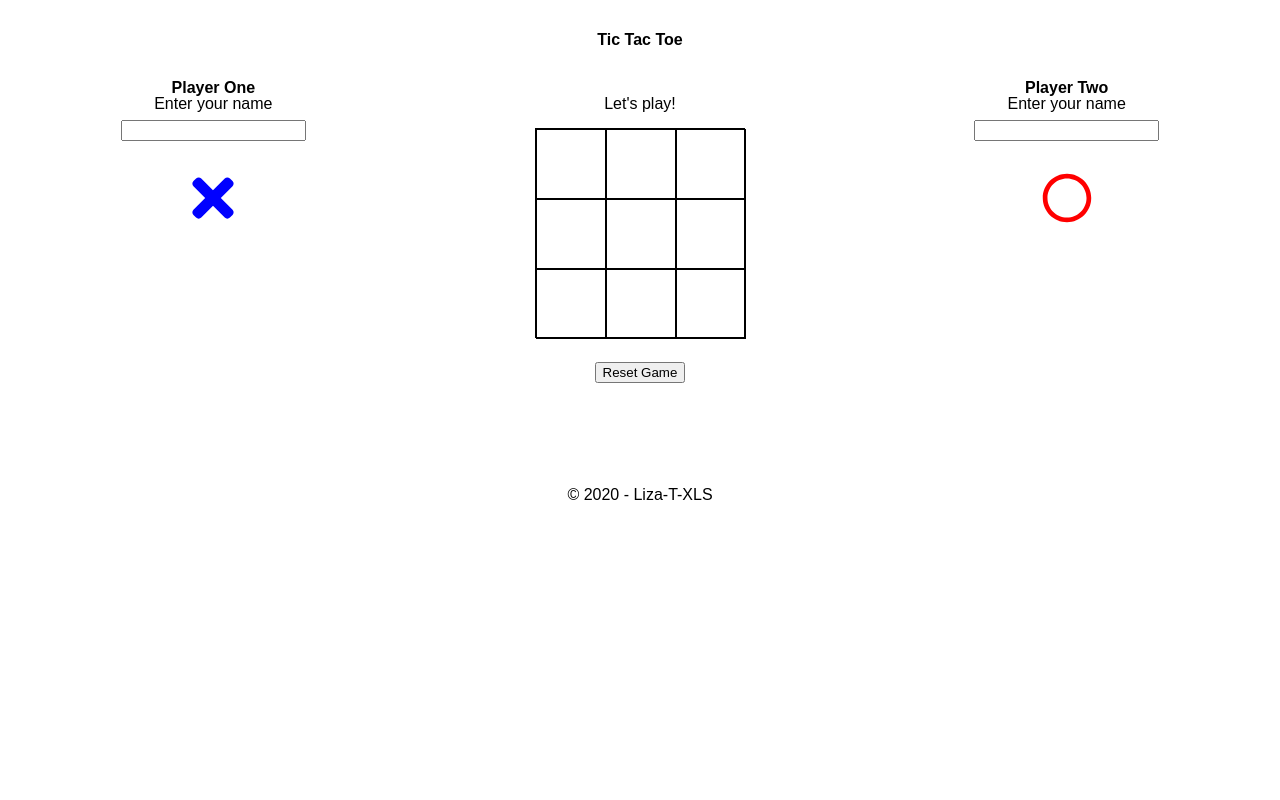
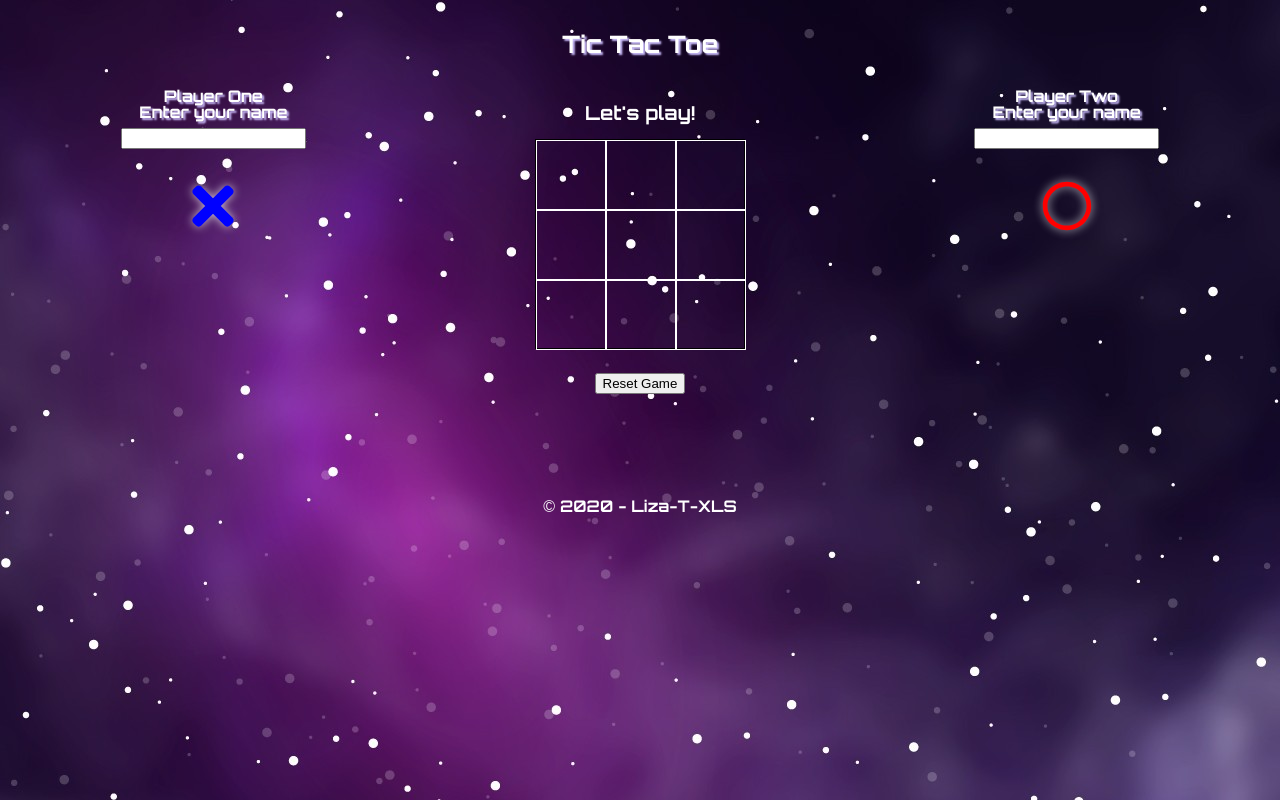
Before and after one commit to Liza-T-XLS/TicTacToe, a React app: page / in a window 1280 px wide. Built offline with nearby package versions, Linux system fonts and the light colour scheme.

Commit message:
CSS: background, Orbitron Google font, glow effect through filter and drop-shadow, text-shadow on titles

```diff
--- a/src/assets/index.html
+++ b/src/assets/index.html
@@ -3,7 +3,9 @@
     <head>
         <meta charset="utf-8" />
         <meta name="viewport" content="width=device-width, initial-scale=1.0" />
-        <meta http-equiv="x-ua-compatible" content="ie=edge" />
+		<meta http-equiv="x-ua-compatible" content="ie=edge" />
+		<link rel="preconnect" href="https://fonts.gstatic.com">
+		<link href="https://fonts.googleapis.com/css2?family=Orbitron:wght@700&display=swap" rel="stylesheet">
         <title>Tic Tac Toe</title>
     </head>
     <body>
--- a/src/components/App/app.scss
+++ b/src/components/App/app.scss
@@ -1,3 +1,6 @@
+.app {
+  background-image: url(/src/assets/galaxy-bg.jpg);
+  height: 100vh;
     main {
     display: flex;
     justify-content: space-around;
@@ -14,3 +17,4 @@ main {
       width: calc(100% / 3);
     }
   }
+}
--- a/src/components/Footer/footer.scss
+++ b/src/components/Footer/footer.scss
@@ -2,4 +2,5 @@
   text-align: center;
   padding: 2rem;
   margin-top: 3rem;
+  color: white;
 }
--- a/src/components/Grid/grid.scss
+++ b/src/components/Grid/grid.scss
@@ -8,14 +8,15 @@
     // column-gap: 5px;
     // row-gap: 5px;
     .item {
-      border: 1px solid black;
+      border: 1px solid white;
       display: flex;
       justify-content: center;
       align-items: center;
+      // background-color: rgba(255,255,255, 0.5);
       .cross {
         height: 60px;
         width: 60px;
-        filter: invert(12%) sepia(83%) saturate(5841%) hue-rotate(244deg) brightness(87%) contrast(153%);
+        filter: invert(12%) sepia(83%) saturate(5841%) hue-rotate(244deg) brightness(87%) contrast(153%) drop-shadow( 0px 0px 5px rgba(255, 255, 255, .7));
         &.winning {
           scale: 1.3;
           transition: scale 2s;
@@ -24,9 +25,9 @@
       .circle {
         height: 50px;
         width: 50px;
-        filter: invert(37%) sepia(93%) saturate(7471%) hue-rotate(356deg) brightness(91%) contrast(135%);
+        filter: invert(37%) sepia(93%) saturate(7471%) hue-rotate(356deg) brightness(91%) contrast(135%) drop-shadow( 0px 0px 5px rgba(255, 255, 255, .7));
         &.winning {
-          scale: 1.3;
+          scale: 1.2;
           transition: scale 2s;
         }
       }
--- a/src/components/Header/header.scss
+++ b/src/components/Header/header.scss
@@ -1,5 +1,8 @@
 .header {
+  font-size: 1.5rem;
   font-weight: bold;
   text-align: center;
   padding: 2rem;
+  color: white;
+  text-shadow: 2px 2px 2px rgb(206, 192, 255);
 }
--- a/src/components/Message/message.scss
+++ b/src/components/Message/message.scss
@@ -1,4 +1,6 @@
 .message {
+  font-size: 1.2rem;
   margin: 1rem;
   text-align: center;
+  color: white;
 }
--- a/src/components/PlayerInfo/playerInfo.scss
+++ b/src/components/PlayerInfo/playerInfo.scss
@@ -1,6 +1,8 @@
 .playerInfo {
   text-align: center;
   width: calc(100% / 3);
+  color: white;
+  text-shadow: 2px 2px 2px rgb(206, 192, 255);
   .playerNumber {
     font-weight: bold;
     margin: 1rem 0rem 1rem 0 rem;
@@ -10,7 +12,7 @@
     .cross {
       height: 60px;
       width: 60px;
-      filter: invert(12%) sepia(83%) saturate(5841%) hue-rotate(244deg) brightness(87%) contrast(153%);
+      filter: invert(12%) sepia(83%) saturate(5841%) hue-rotate(244deg) brightness(87%) contrast(153%) drop-shadow( 0px 0px 5px rgba(255, 255, 255, .7));
       margin: calc(2rem - 5px);
       animation-duration: 2s;
       animation-iteration-count: infinite;
@@ -28,7 +30,7 @@
     .circle {
       height: 50px;
       width: 50px;
-      filter: invert(37%) sepia(93%) saturate(7471%) hue-rotate(356deg) brightness(91%) contrast(135%);
+      filter: invert(37%) sepia(93%) saturate(7471%) hue-rotate(356deg) brightness(91%) contrast(135%) drop-shadow( 0px 0px 5px rgba(255, 255, 255, .7));
       margin: 2rem;
       animation-duration: 2s;
       animation-iteration-count: infinite;
--- a/src/styles/index.scss
+++ b/src/styles/index.scss
@@ -2,7 +2,7 @@
 @import 'vars';
 
 body {
-  font-family: sans-serif;
+  font-family: 'Orbitron', sans-serif;
 }
 
 /*
```
Also changed, not shown: src/assets/galaxy-bg.jpg (added). Lines whose indentation alone changed are shown as unchanged.
